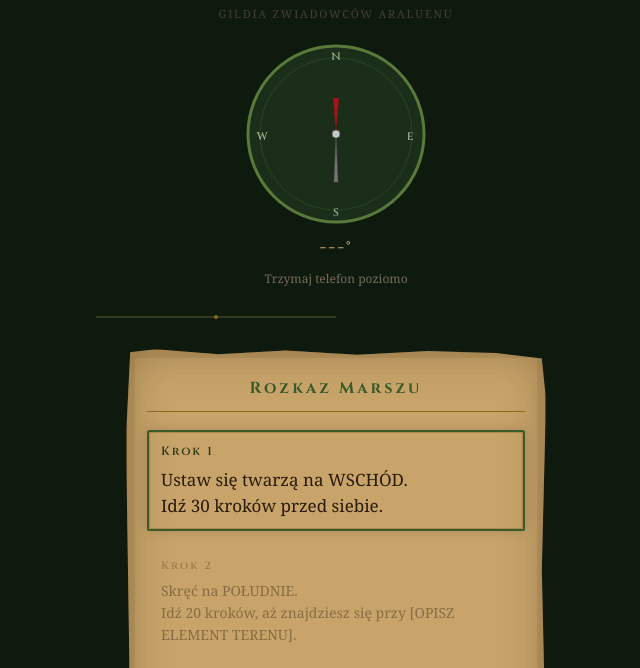
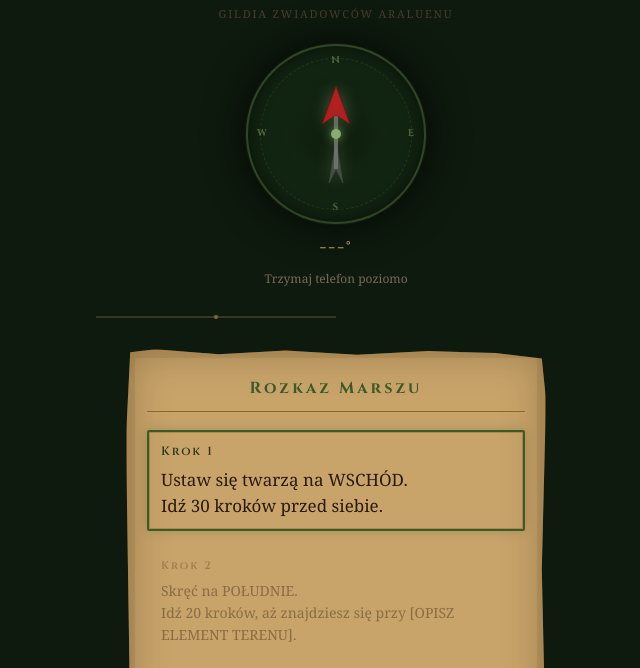
Before and after one commit to pczarnopys/zwiadowcy, a plain HTML site: page busola_s3.html in a window 1280 px wide. Shown: the part 116-784 px from the top of the page, without its empty margins (304-944 px from the left). Drawn offline with Linux system fonts and the light colour scheme.

Commit message:
nowy wygląd busoli

```diff
--- a/busola_s3.html
+++ b/busola_s3.html
@@ -66,10 +66,100 @@
     margin-bottom: 18px;
   }
 
-  .compass-svg {
+  /* Kompas — styl jak w kompas.html (przeskalowane do ø180px), igła: północ czerwona */
+  .compass-wrap .compass-wrapper {
+    position: relative;
     width: 180px;
     height: 180px;
-    display: block;
+    margin: 0 auto;
+  }
+
+  .compass-wrap .compass-ring {
+    width: 180px;
+    height: 180px;
+    border-radius: 50%;
+    border: 2px solid rgba(138, 171, 106, 0.25);
+    background: radial-gradient(
+      circle at 50% 50%,
+      rgba(14, 30, 14, 0.95) 0%,
+      rgba(20, 40, 20, 0.9) 60%,
+      rgba(14, 30, 14, 0.95) 100%
+    );
+    box-shadow:
+      0 0 40px rgba(0, 0, 0, 0.8),
+      inset 0 0 30px rgba(0, 0, 0, 0.5),
+      0 0 0 1px rgba(80, 100, 60, 0.2);
+    position: relative;
+    display: flex;
+    align-items: center;
+    justify-content: center;
+  }
+
+  .compass-wrap .cardinal {
+    position: absolute;
+    font-family: Cinzel, Georgia, serif;
+    font-size: 10px;
+    color: rgba(138, 171, 106, 0.5);
+    letter-spacing: 1px;
+    font-weight: bold;
+  }
+  .compass-wrap .cardinal.n {
+    top: 7px;
+    left: 50%;
+    transform: translateX(-50%);
+  }
+  .compass-wrap .cardinal.s {
+    bottom: 7px;
+    left: 50%;
+    transform: translateX(-50%);
+  }
+  .compass-wrap .cardinal.e {
+    right: 9px;
+    top: 50%;
+    transform: translateY(-50%);
+  }
+  .compass-wrap .cardinal.w {
+    left: 9px;
+    top: 50%;
+    transform: translateY(-50%);
+  }
+
+  .compass-wrap .compass-ring::before {
+    content: "";
+    position: absolute;
+    inset: 12px;
+    border-radius: 50%;
+    border: 1px dashed rgba(138, 171, 106, 0.15);
+  }
+
+  .compass-wrap #needle {
+    position: absolute;
+    width: 100%;
+    height: 100%;
+    left: 0;
+    top: 0;
+    display: flex;
+    align-items: center;
+    justify-content: center;
+    transition: transform 0.3s ease-out;
+    transform-origin: 50% 50%;
+  }
+
+  .compass-wrap .arrow-svg {
+    width: 56px;
+    height: 97px;
+    filter: drop-shadow(0 0 8px rgba(168, 208, 128, 0.35));
+  }
+
+  .compass-wrap .center-dot {
+    position: absolute;
+    width: 10px;
+    height: 10px;
+    border-radius: 50%;
+    background: #8aab6a;
+    box-shadow: 0 0 10px rgba(138, 171, 106, 0.8);
+    z-index: 10;
+    pointer-events: none;
   }
 
   .heading-readout {
@@ -317,32 +407,35 @@
     <p class="title-sub">Gildia Zwiadowców Araluenu</p>
 
     <div class="compass-wrap">
-      <svg class="compass-svg" viewBox="0 0 180 180" aria-label="Busola" role="img">
-        <circle cx="90" cy="90" r="88" fill="#1a2e1a" stroke="#5a7a3a" stroke-width="3" />
-        <circle cx="90" cy="90" r="76" fill="none" stroke="#3a5a2a" stroke-width="1" opacity="0.5" />
+      <div class="compass-wrapper" aria-label="Busola" role="img">
+        <div class="compass-ring">
+          <span class="cardinal n">N</span>
+          <span class="cardinal s">S</span>
+          <span class="cardinal e">E</span>
+          <span class="cardinal w">W</span>
 
-        <g font-family="Cinzel, Georgia, serif" font-size="11" font-weight="600" fill="#9ab08a" text-anchor="middle">
-          <text x="90" y="16">N</text>
-          <text x="164" y="96">E</text>
-          <text x="90" y="172">S</text>
-          <text x="16" y="96">W</text>
-        </g>
+          <div class="arrow-container" id="needle">
+            <!-- Geometria igły jak w kompas.html (viewBox 80×140); północ = czerwień, południe = szarość -->
+            <svg class="arrow-svg" viewBox="0 0 80 140" xmlns="http://www.w3.org/2000/svg" aria-hidden="true">
+              <polygon
+                points="40,80 30,140 40,120 50,140"
+                fill="rgba(90,95,90,0.65)"
+                stroke="rgba(70,75,70,0.9)"
+                stroke-width="1"
+              />
+              <rect x="37" y="30" width="6" height="90" fill="rgba(120,125,120,0.75)" rx="2" />
+              <polygon
+                points="40,0 20,55 40,42 60,55"
+                fill="#b02020"
+                stroke="#701010"
+                stroke-width="1"
+              />
+            </svg>
+          </div>
 
-        <g id="needle" style="transform-origin: 90px 90px; transition: transform 0.3s ease-out;">
-          <!-- Red tip = north pole of needle (+Y upward in SVG points to real north via rotation) -->
-          <polygon points="90,88 93,54 87,54" fill="#a01818" stroke="#701010" stroke-width="0.5" />
-          <polygon points="90,92 88,138 92,138" fill="#757575" stroke="#555" stroke-width="0.5" />
-          <circle cx="90" cy="90" r="4" fill="#c8c8c8" stroke="#555" stroke-width="0.75" />
-        </g>
-
-        <!-- subtle inner ring ticks -->
-        <g stroke="#4a6640" stroke-width="1" opacity="0.35">
-          <line x1="90" y1="8" x2="90" y2="14" />
-          <line x1="172" y1="90" x2="166" y2="90" />
-          <line x1="90" y1="172" x2="90" y2="166" />
-          <line x1="8" y1="90" x2="14" y2="90" />
-        </g>
-      </svg>
+          <div class="center-dot"></div>
+        </div>
+      </div>
 
       <div class="heading-readout" id="headingReadout" aria-live="polite">---°</div>
 
```
